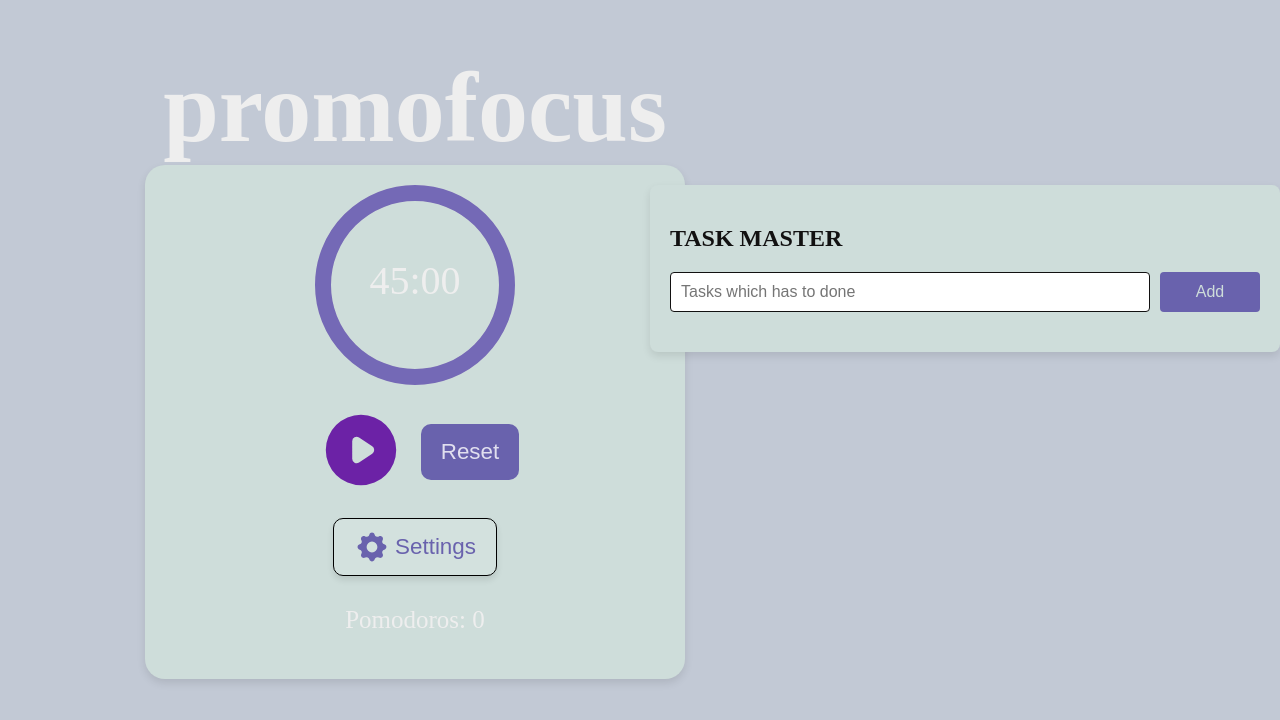
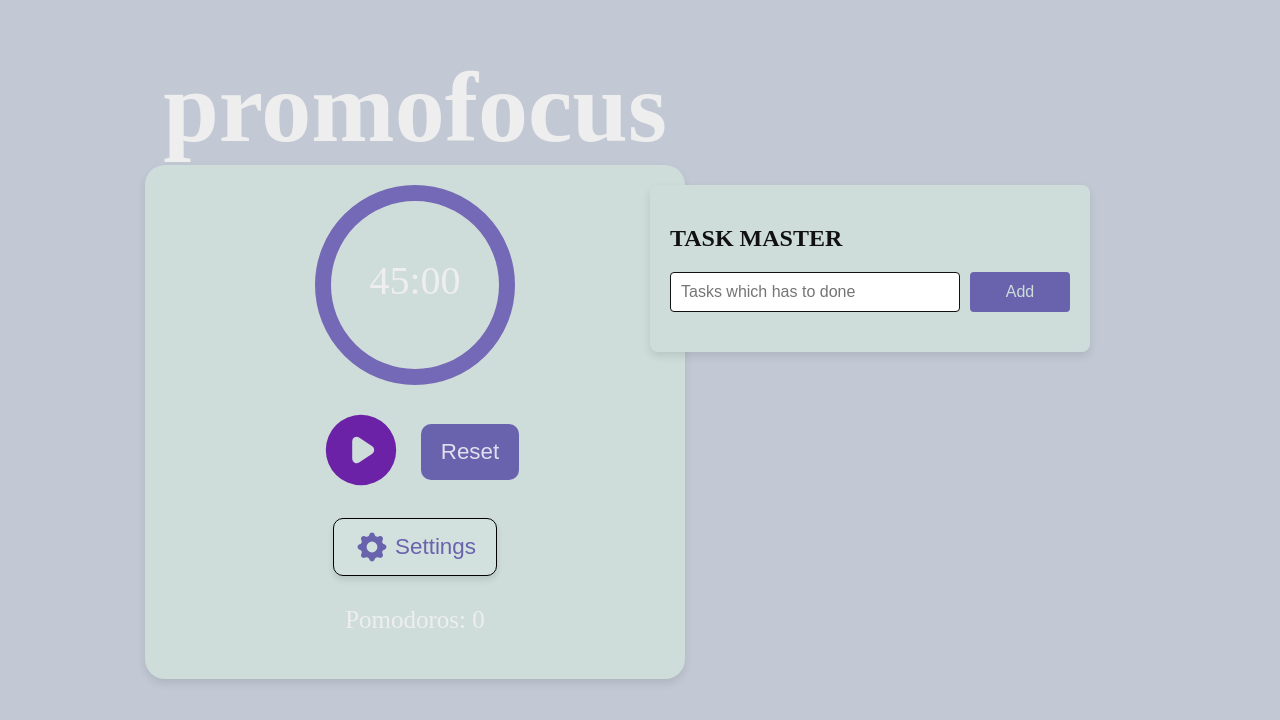
Before and after one commit to smartosid/promo, a React (Create React App) app: page / in a window 1280 px wide. Shown: the top 720 px of the page. Built offline with nearby package versions, Linux system fonts and the light colour scheme; a web font is replaced by a local one.

Commit message:
Update TodoList.css

```diff
--- a/src/TodoList.css
+++ b/src/TodoList.css
@@ -1,5 +1,5 @@
 .todo-card {
-    max-width: 600px;
+    max-width: 400px;
     margin: 0 auto;
     margin-left: 0px;
     margin-top: 5px;
```
